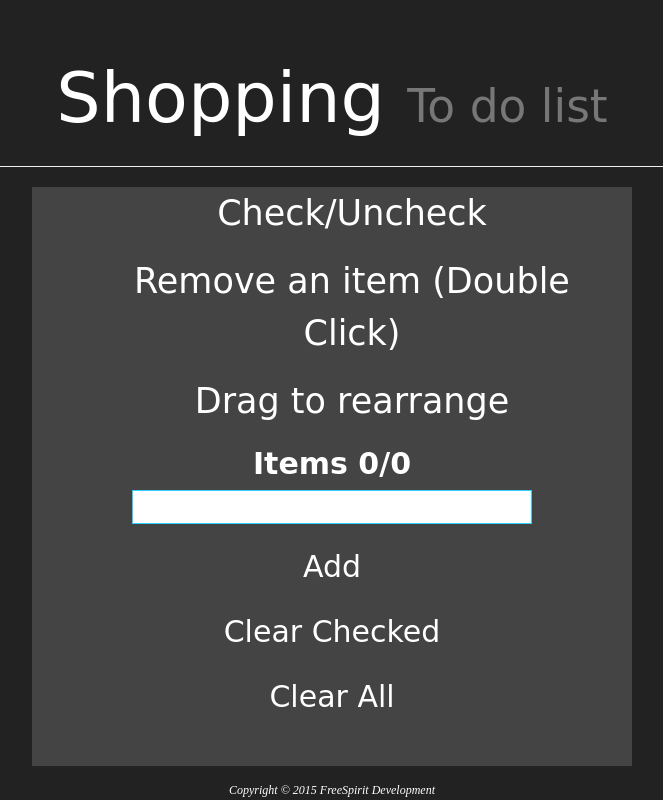
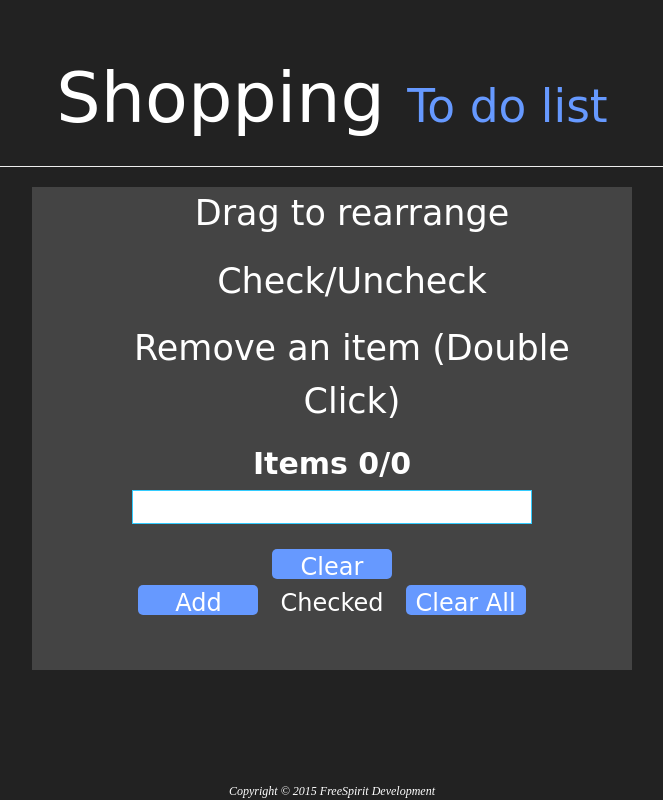
Before and after one commit to freespiritdev/Shoppinglist, a PHP site: page / in a window 1280 px wide. Shown: the whole page, without its empty margins (308-971 px from the left). Run offline with PHP 8.4, Linux system fonts and the light colour scheme; some web fonts are replaced.

Commit message:
Fixed issue with add button and updated footer

```diff
--- a/css/style.css
+++ b/css/style.css
@@ -3,12 +3,13 @@ html, body {
   padding: 0;
   border: 0;
   font-size: 18px;
+  height: 100%;
 }
 
 body {
   background-color: #222222;
   font-family: 'Italianno', cursive;
-  height: 100%;
+
   position: absolute;
   left: 10%;
   right: 10%;
@@ -32,8 +33,8 @@ h1 {
     padding-left-bottom: 40px;
 }
 
-button {
-  background-color: transparent;
+h1 small {
+  color: #6699FF;
 }
 
 h3 {
@@ -41,6 +42,10 @@ h3 {
   margin: 10px;
   font-size: 30px;
   text-align: center;
+}
+
+button {
+  background-color: transparent;
 }
 
 input {
@@ -79,6 +84,23 @@ ul {
   margin: 20px;
 }
 
+select {
+  width: 200px;
+}
+
+
+footer {
+  background-color: transparent;
+  font-family: "Latos";
+  font-size: 12px;
+  color: #ffffff;
+  margin-right: auto;
+  margin-left: auto;
+  position: absolute;
+  bottom: 0px;
+  width: 100%;
+}
+
 .item {
   margin: 9px 15px;
   font-size: 30px;
@@ -103,17 +125,18 @@ ul {
   text-decoration: line-through;
 }
 
-footer {
-  background-color: transparent;
-  font-family: "Latos";
-  font-size: 12px;
-  text-align: center;
+.button{
+  display:inline-block;
+  height: 30px;
+  width: 120px;
+  font-size: 24px;
+  background-color: #6699FF;
+  color: white;
+  border-radius: 5px;
+  text-align:center;
+  opacity: 2.0;
+  margin: 5px 2px;
 }
-
-select {
-  width: 200px;
-}
-
 
 @-ms-viewport{
   width: device-width;
--- a/index.html
+++ b/index.html
@@ -16,22 +16,18 @@
       <h1>Shopping <small>To do list</small></h1>
     </div>
 
-    <!-- Calendar -->
-    <h2 class="cal"></h2>
-    <div id="datepicker" class="cal"></div>
-
     <div id="container">
       <ul>
+        <li>Drag to rearrange</li>
         <li>Check/Uncheck</li>
         <li>Remove an item (Double Click)</li>
-        <li>Drag to rearrange</li>
       </ul>
 
       <h3>Items <span>0/0</span></h3>
-      <form name="checkListForm">
+      <form name="checkList">
         <input type="text" name="checkList"/>
         <div>
-          <div id="" class="button">Add</div>
+          <div id="add" class="button">Add</div>
           <div id="clearChecked" class="button">Clear Checked</div>
           <div id="clearAll" class="button">Clear All</div>
         </div>
@@ -41,9 +37,23 @@
       </ol>
     </div>
 
-    <footer>
-       <em>Copyright &copy; 2015 FreeSpirit Development</em>
-    </footer>
+
+
+    <footer class="footer">
+            <div class="wrapper">
+                <div class="footer-nav">
+
+
+
+                <div class="bottom">
+                    <div class="col-md-12" align="center">
+                    <em>Copyright &copy; 2015 FreeSpirit Development</em>
+
+                    </div>
+                </div>
+            </div>
+        </footer>
+
 
   <script src="external/jquery/jquery.js"></script>
   <script src="jquery-ui.js"></script>
```
